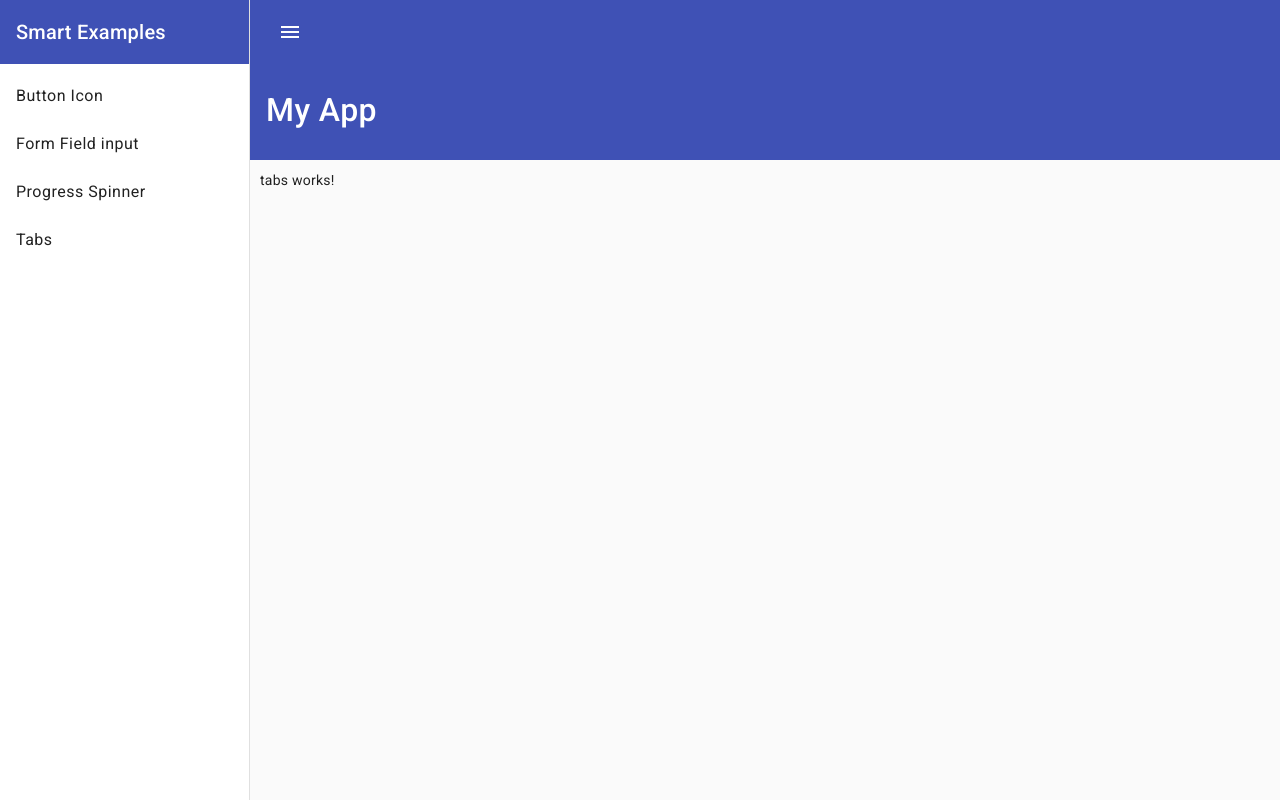
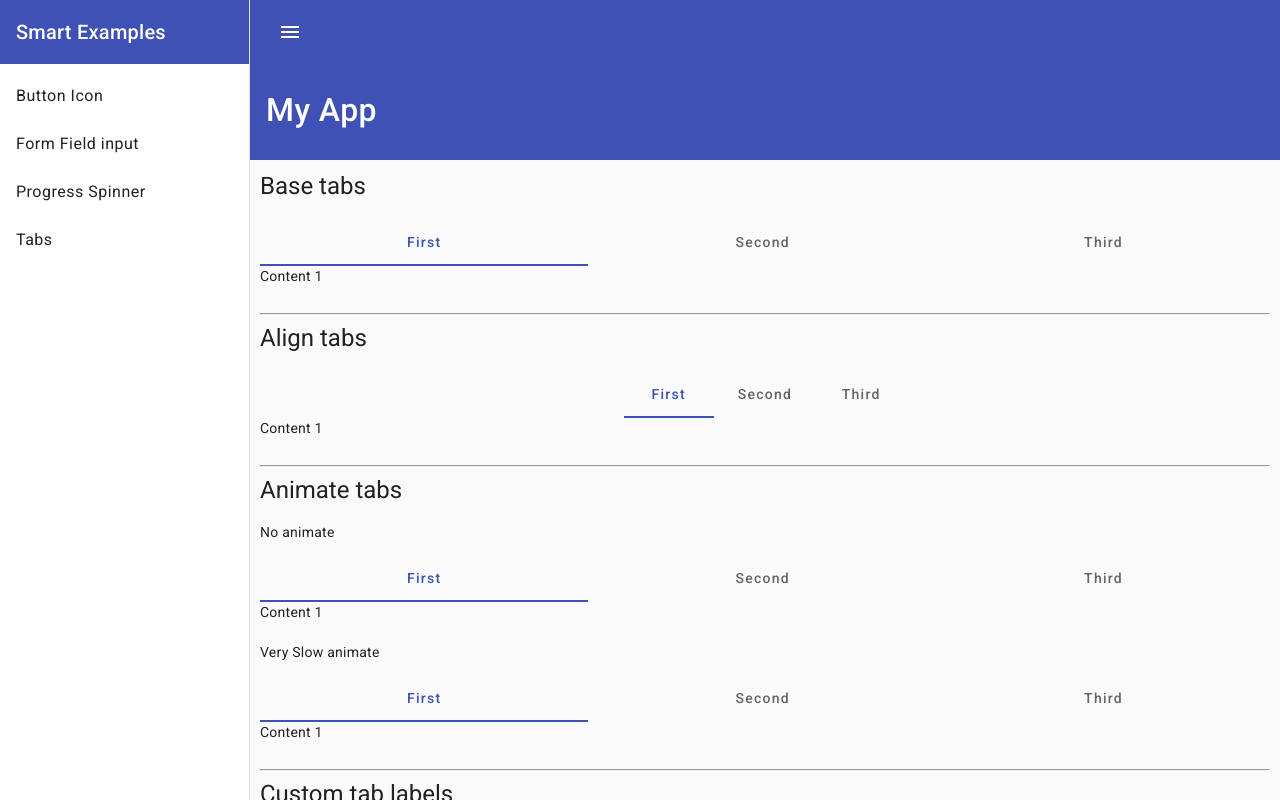
Before and after one commit to Player35Oficial/study-Angular-Material, an Angular app: page /tabs in a window 1280 px wide. Built offline with nearby package versions, Linux system fonts and the light colour scheme.

Commit message:
style: add tabs

```diff
--- a/src/app/Material/Material.module.ts
+++ b/src/app/Material/Material.module.ts
@@ -8,6 +8,7 @@ import { MAT_FORM_FIELD_DEFAULT_OPTIONS } from '@angular/material/form-field';
 import { MatListModule } from '@angular/material/list';
 import { MatProgressBarModule } from '@angular/material/progress-bar';
 import { MatProgressSpinnerModule } from '@angular/material/progress-spinner';
+import { MatTabsModule } from '@angular/material/tabs';
 
 @NgModule({
   exports: [
@@ -19,6 +20,7 @@ import { MatProgressSpinnerModule } from '@angular/material/progress-spinner';
     MatListModule,
     MatProgressBarModule,
     MatProgressSpinnerModule,
+    MatTabsModule,
   ],
   declarations: [],
   providers: [
--- a/src/app/tabs/tabs.component.html
+++ b/src/app/tabs/tabs.component.html
@@ -1,3 +1,78 @@
 <div class="container">
-  <p>tabs works!</p>
+  <h1>Base tabs</h1>
+  <mat-tab-group>
+    <mat-tab label="First"> Content 1 </mat-tab>
+    <mat-tab label="Second"> Content 2 </mat-tab>
+    <mat-tab label="Third"> Content 3 </mat-tab>
+  </mat-tab-group>
+  <br />
+  <hr />
+
+  <h1>Align tabs</h1>
+  <mat-tab-group mat-stretch-tabs="false" mat-align-tabs="center">
+    <mat-tab label="First"> Content 1 </mat-tab>
+    <mat-tab label="Second"> Content 2 </mat-tab>
+    <mat-tab label="Third"> Content 3 </mat-tab>
+  </mat-tab-group>
+  <br />
+  <hr />
+
+  <h1>Animate tabs</h1>
+  <p>No animate</p>
+  <mat-tab-group animationDuration="0ms">
+    <mat-tab label="First"> Content 1 </mat-tab>
+    <mat-tab label="Second"> Content 2 </mat-tab>
+    <mat-tab label="Third"> Content 3 </mat-tab>
+  </mat-tab-group>
+  <br />
+
+  <p>Very Slow animate</p>
+  <mat-tab-group animationDuration="2000ms">
+    <mat-tab label="First"> Content 1 </mat-tab>
+    <mat-tab label="Second"> Content 2 </mat-tab>
+    <mat-tab label="Third"> Content 3 </mat-tab>
+  </mat-tab-group>
+  <br />
+  <hr />
+
+  <h1>Custom tab labels</h1>
+  <mat-tab-group>
+    <mat-tab>
+      <ng-template mat-tab-label>
+        <mat-icon class="tab-icon">settings</mat-icon>
+        First
+      </ng-template>
+      Content 1
+    </mat-tab>
+    <mat-tab>
+      <ng-template mat-tab-label>
+        <mat-icon class="tab-icon">person</mat-icon>
+        Person
+      </ng-template>
+      Content 2
+    </mat-tab>
+  </mat-tab-group>
+  <br />
+
+  <h1>Inverse tabs</h1>
+  <mat-tab-group headerPosition="below">
+    <mat-tab label="First"> Content 1 </mat-tab>
+    <mat-tab label="Second"> Content 2 </mat-tab>
+    <mat-tab label="Third"> Content 3 </mat-tab>
+  </mat-tab-group>
+  <br />
+  <hr />
+
+  <h1>Colored tabs</h1>
+  <mat-tab-group
+    class="mat-elevation-z4"
+    color="primary"
+    backgroundColor="primary"
+  >
+    <mat-tab label="First"> Content 1 </mat-tab>
+    <mat-tab label="Second"> Content 2 </mat-tab>
+    <mat-tab label="Third"> Content 3 </mat-tab>
+  </mat-tab-group>
+  <br />
+  <hr />
 </div>
--- a/src/app/tabs/tabs.component.scss
+++ b/src/app/tabs/tabs.component.scss
@@ -0,0 +1,3 @@
+.tab-icon {
+  margin-right: 8px;
+}
```
